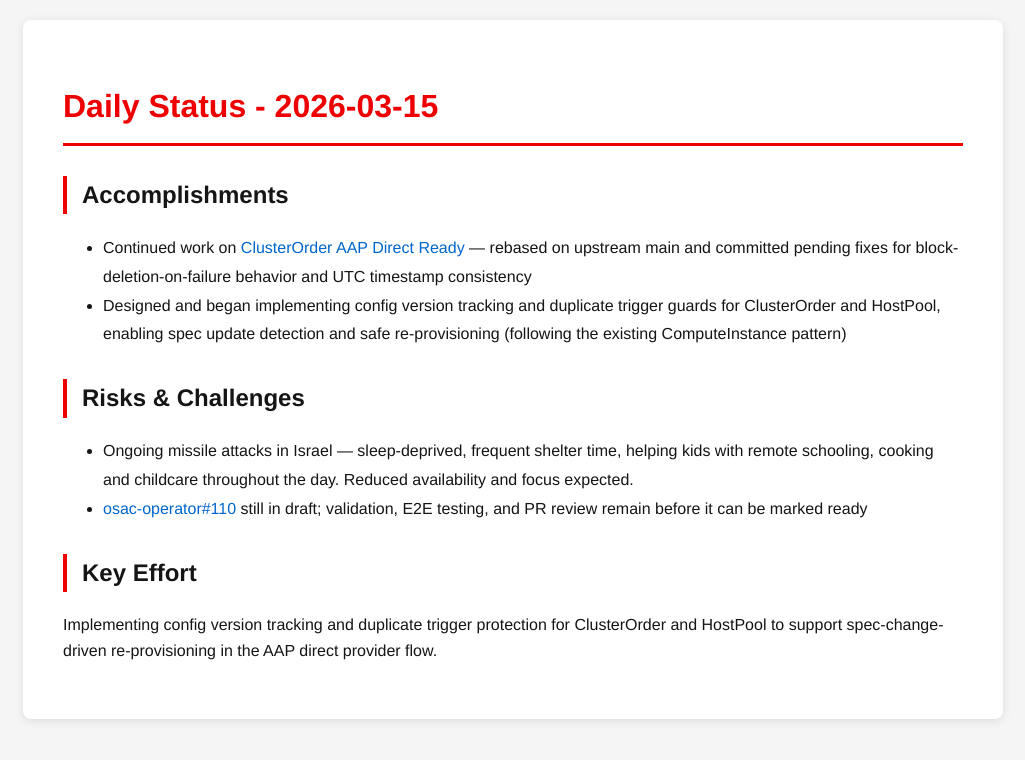
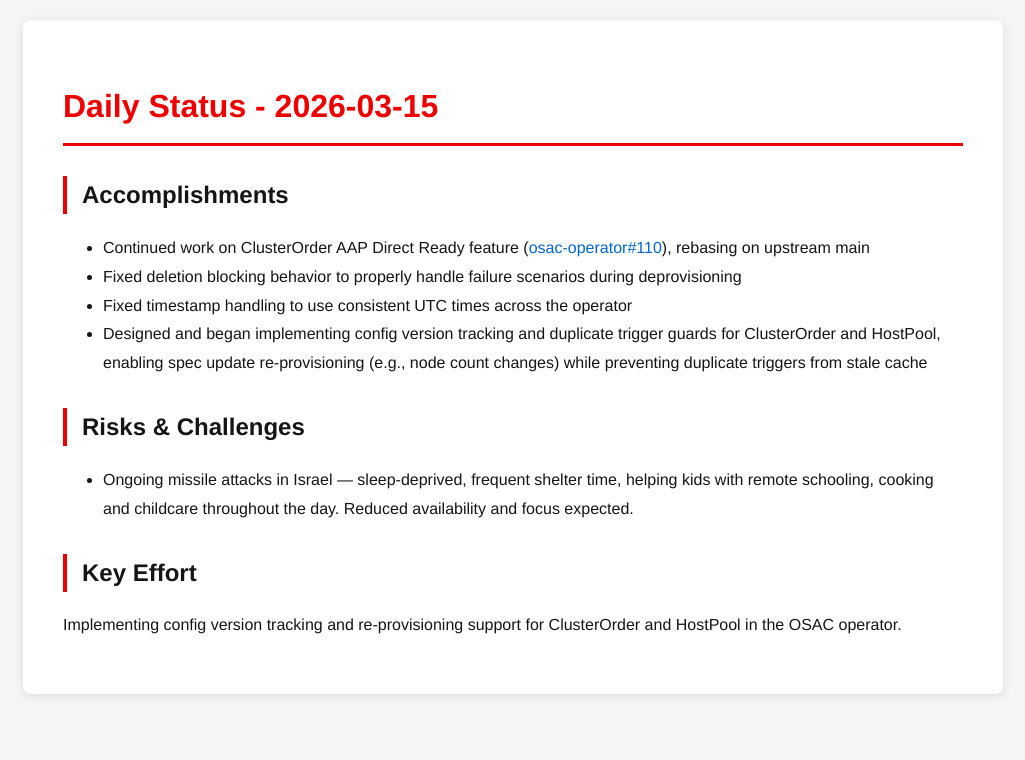
Before and after one commit to tzvatot/daily-status, a Jekyll site: the page built from 2026-03-15.md, in a window 1280 px wide. Shown: the top 760 px of the page, without its empty margins (127-1152 px from the left). Built offline with Jekyll 4.4.1, drawn with Linux system fonts in a browser that asks for light colours.

Commit message:
Daily status update - 2026-03-15

```diff
--- a/2026-03-15.md
+++ b/2026-03-15.md
@@ -7,12 +7,13 @@ date: 2026-03-15
 # Daily Status - 2026-03-15
 
 ## Accomplishments
-- Continued work on [ClusterOrder AAP Direct Ready](https://github.com/osac-project/osac-operator/pull/110) — rebased on upstream main and committed pending fixes for block-deletion-on-failure behavior and UTC timestamp consistency
-- Designed and began implementing config version tracking and duplicate trigger guards for ClusterOrder and HostPool, enabling spec update detection and safe re-provisioning (following the existing ComputeInstance pattern)
+- Continued work on ClusterOrder AAP Direct Ready feature ([osac-operator#110](https://github.com/osac-project/osac-operator/pull/110)), rebasing on upstream main
+- Fixed deletion blocking behavior to properly handle failure scenarios during deprovisioning
+- Fixed timestamp handling to use consistent UTC times across the operator
+- Designed and began implementing config version tracking and duplicate trigger guards for ClusterOrder and HostPool, enabling spec update re-provisioning (e.g., node count changes) while preventing duplicate triggers from stale cache
 
 ## Risks & Challenges
 - Ongoing missile attacks in Israel — sleep-deprived, frequent shelter time, helping kids with remote schooling, cooking and childcare throughout the day. Reduced availability and focus expected.
-- [osac-operator#110](https://github.com/osac-project/osac-operator/pull/110) still in draft; validation, E2E testing, and PR review remain before it can be marked ready
 
 ## Key Effort
-Implementing config version tracking and duplicate trigger protection for ClusterOrder and HostPool to support spec-change-driven re-provisioning in the AAP direct provider flow.
+Implementing config version tracking and re-provisioning support for ClusterOrder and HostPool in the OSAC operator.
```
